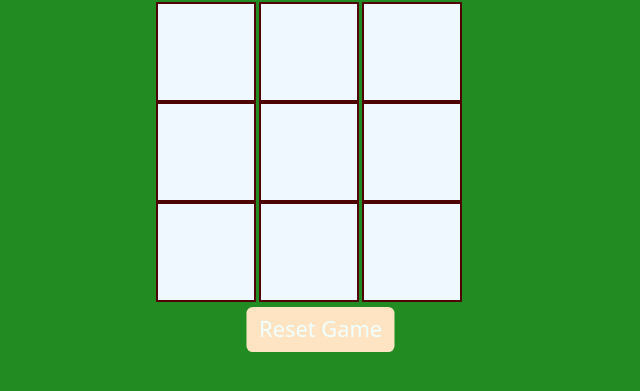
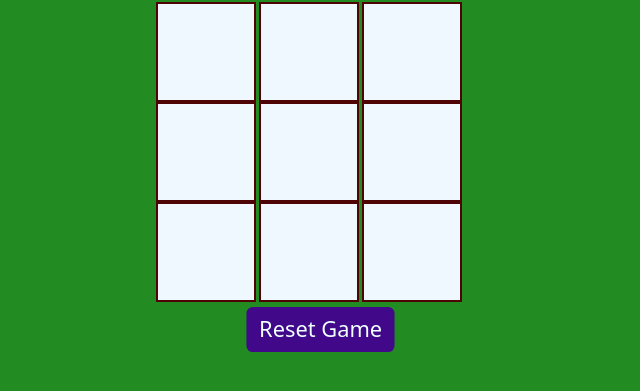
Before and after one commit to KatieT24/TicTacToe_TheRemake, a website: page index.html in a window 1280 px wide. In both pictures the pointer is over the button "Reset Game". Shown: the part 251-642 px from the top of the page, without its empty margins (319-959 px from the left). Drawn offline with nearby package versions, Linux system fonts and the light colour scheme.

Commit message:
updated needed

```diff
--- a/index.css
+++ b/index.css
@@ -55,7 +55,7 @@ transition: background-color 0.2s ease, transform 0.3s ease;
 }
 
 #resetButton:hover{
-  background-color: bisque;
+  background-color: rgb(65, 9, 138);
   transform: scale(1.05);
 }
 
--- a/index.js
+++ b/index.js
@@ -47,11 +47,10 @@ console.log("showed Modal")
   console.log('Need to clear backdrop.')
   const backdrop = document.querySelector('.modal-backdrop');
   if (backdrop){
-    console.log('backdrop found, remmoving')
     backdrop.parentNode.removeChild(backdrop);
 
   } else{
-    console.log('no backdrop found.')
+    console.log('no backdrop.')
   };}
 )};
 
```
